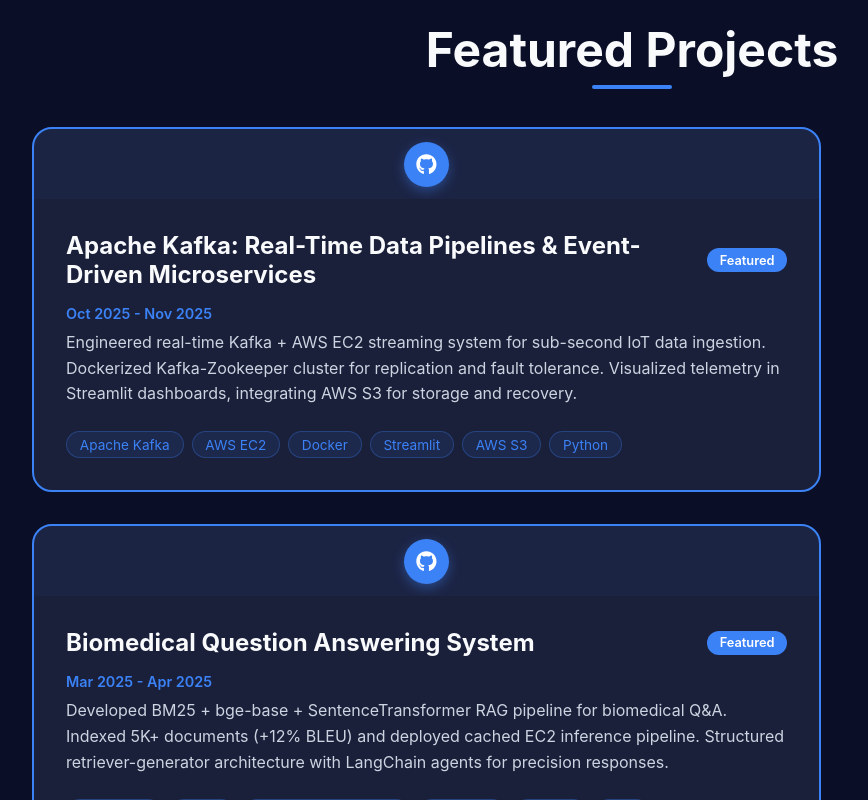
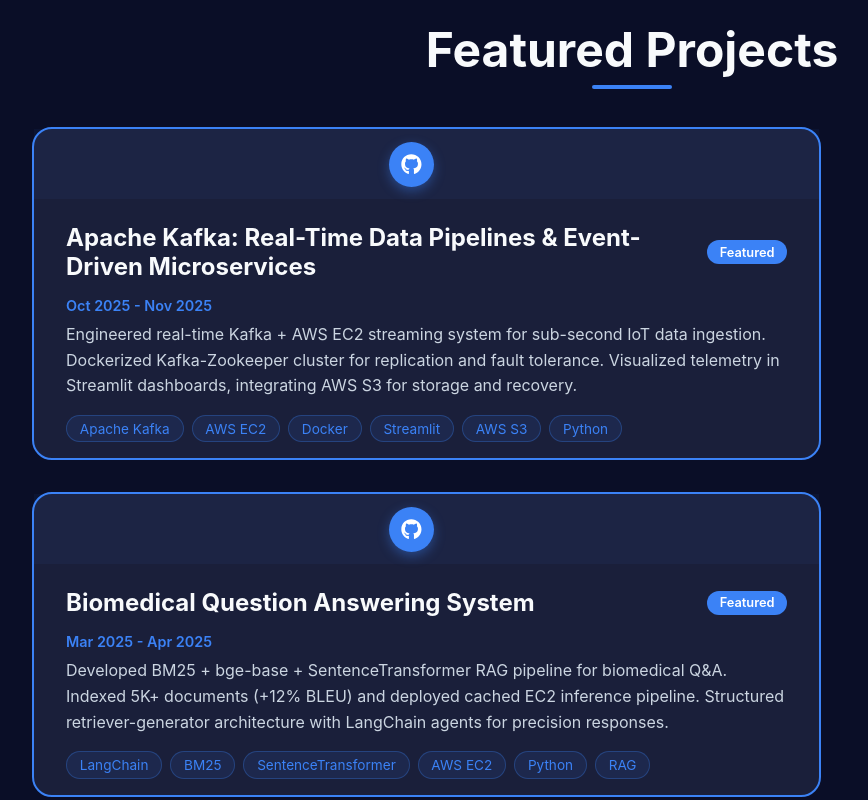
Before and after one commit to aryamanjalali/portfolio-website, a React (Vite) app: page / in a window 1280 px wide. Shown: the part 5280-6080 px from the top of the page, without its empty margins (8-876 px from the left). Built offline with nearby package versions, Linux system fonts and the light colour scheme.

Commit message:
Reduce bottom padding and fix GitHub logo visibility during animation

```diff
--- a/src/components/Projects.css
+++ b/src/components/Projects.css
@@ -16,13 +16,18 @@
 .project-card {
   background: var(--dark-surface);
   border-radius: 20px;
-  overflow: hidden;
+  overflow: visible;
   border: 1px solid rgba(59, 130, 246, 0.2);
   transition: all 0.3s ease;
   cursor: pointer;
   text-decoration: none;
   display: block;
   color: inherit;
+}
+
+.project-card .project-content {
+  overflow: hidden;
+  border-radius: 0 0 20px 20px;
 }
 
 .project-card:hover {
@@ -39,11 +44,12 @@
   position: relative;
   width: 100%;
   height: 70px;
-  overflow: hidden;
+  overflow: visible;
   display: flex;
   align-items: center;
   justify-content: center;
   background: rgba(59, 130, 246, 0.05);
+  padding-right: 30px;
 }
 
 .project-image {
@@ -63,18 +69,17 @@
   box-shadow: 0 4px 12px rgba(59, 130, 246, 0.4);
   transition: all 0.4s cubic-bezier(0.4, 0, 0.2, 1);
   position: relative;
-  left: 0;
+  transform: translateX(0);
 }
 
 .project-card:hover .project-github-badge {
   background: var(--accent-color);
-  transform: scale(1.15);
-  left: 20px;
+  transform: scale(1.15) translateX(15px);
   box-shadow: 0 6px 20px rgba(6, 182, 212, 0.5);
 }
 
 .project-content {
-  padding: 2rem;
+  padding: 1.5rem 2rem 1rem 2rem;
 }
 
 .project-header {
@@ -108,13 +113,14 @@
 .project-description {
   color: var(--light-text);
   line-height: 1.6;
-  margin-bottom: 1.5rem;
+  margin-bottom: 1rem;
 }
 
 .project-technologies {
   display: flex;
   flex-wrap: wrap;
   gap: 0.5rem;
+  margin-top: 0.5rem;
 }
 
 .tech-tag {
@@ -153,6 +159,6 @@
   }
 
   .project-card:hover .project-github-badge {
-    left: 15px;
+    transform: scale(1.15) translateX(12px);
   }
 }
```
